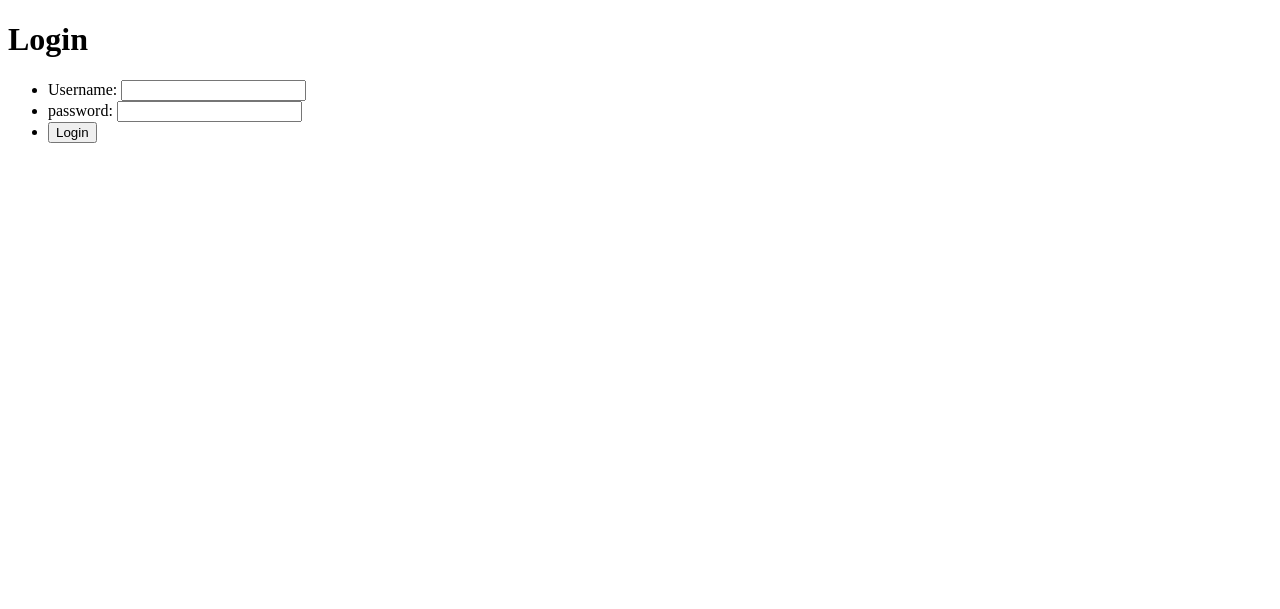
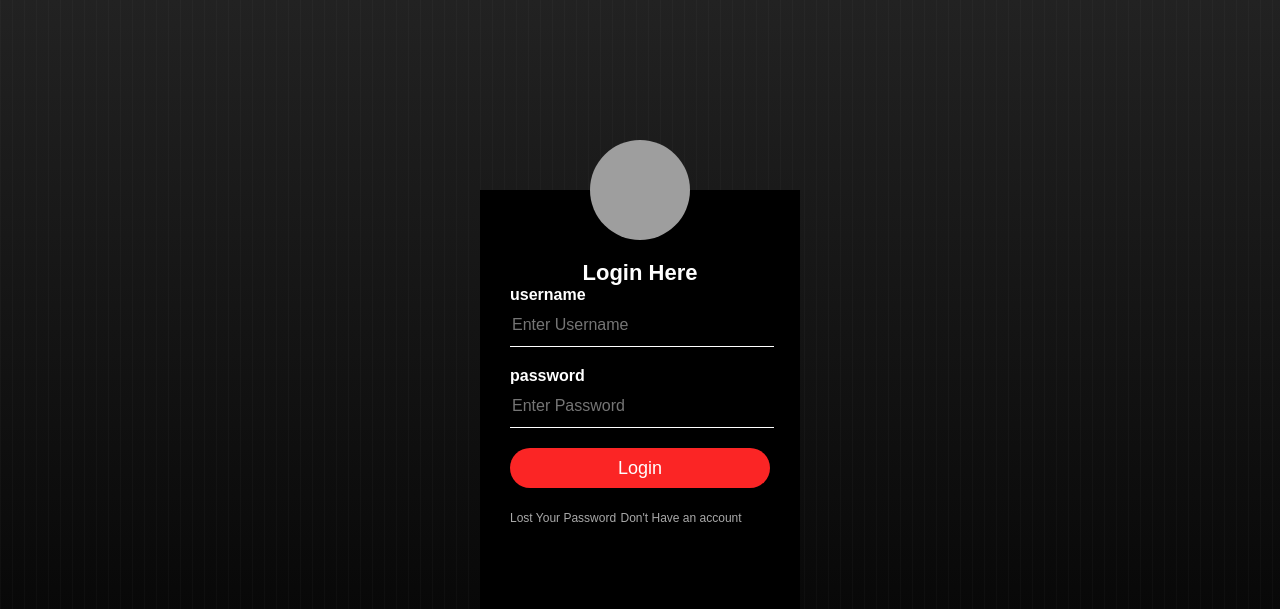
Before and after one commit to RyanfanyfadlyllahAR/pw_2021_203040129, a PHP site: page /login.php in a window 1280 px wide. Shown: the top 609 px of the page. Run offline with PHP 8.4, Linux system fonts and the light colour scheme; grey boxes are pictures that could not be loaded.

Commit message:
menyelesaikan tugas pertemuan 7

```diff
--- a/pertemuan7/login/login.php
+++ b/pertemuan7/login/login.php
@@ -1,54 +1,134 @@
 <?php
-// cek apakah tombol submit sudah teka atau belum
-if(isset($_POST["submit"]) ){
+// cek apakah tombol submit sudah tekan atau belum
+if (isset($_POST["submit"])) {
     // cek username & password
-if($_POST["username"] == "Ryan fany fadlyllah AR" && $_POST["password"] ==
- 	"123") {
+    if ($_POST["username"] == "admin" && $_POST["password"] == "123") {
+
         // jika benar, redirect ke halaman admin
-	header("Location: admi.php");
+        header("Location: admin.php");
         exit;
     } else {
         // jika salah, tampilkan pesan kesalahan
-  	$eror = true;
+        $error = true;
     }
 }
 ?>
 <!DOCTYPE html>
-<html>
+<html lang="en">
+
 <head>
-	<title>Login</title>
+    <meta charset="UTF-8">
+    <title>Login Admin</title>
+    <style>
+        body {
+            margin: 0;
+            padding: 0;
+            background-image: linear-gradient(to right, rgba(255, 255, 255, 0.025) 10%, transparent 0), linear-gradient(#222, #000);
+            background-size: .75em 100%, 100% 100%;
+            background-attachment: fixed;
+            font-family: sans-serif;
+        }
+
+        .loginbox {
+            width: 320px;
+            height: 420px;
+            background: #000;
+            color: #fff;
+            top: 50%;
+            left: 50%;
+            position: absolute;
+            transform: translate(-50%, -50%);
+            box-sizing: border-box;
+            padding: 70px 30px;
+        }
+
+        .avatar {
+            width: 100px;
+            height: 100px;
+            border-radius: 50px;
+            position: absolute;
+            top: -50px;
+            left: calc(50% - 50px);
+        }
+
+        h1 {
+            margin: 0;
+            padding: 0;
+            text-align: center;
+            font-size: 22px;
+        }
+
+        .loginbox p {
+            margin: 0;
+            padding: 0;
+            font-weight: bold;
+        }
+
+        .loginbox input {
+            width: 100%;
+            margin-bottom: 20px;
+        }
+
+        .loginbox input[type="text"],
+        input[type="password"] {
+            border: none;
+            border-bottom: 1px solid #fff;
+            background: transparent;
+            outline: none;
+            height: 40px;
+            color: #fff;
+            font-size: 16px;
+        }
+
+        .loginbox input[type="submit"] {
+            border: none;
+            outline: none;
+            height: 40px;
+            background: #fb2525;
+            color: #fff;
+            font-size: 18px;
+            border-radius: 20px;
+        }
+
+        .loginbox input[type="submit"]:hover {
+            cursor: pointer;
+            background: #ca9a0a;
+            color: #000;
+        }
+
+        .loginbox a {
+            text-decoration: none;
+            font-size: 12px;
+            line-height: 20px;
+            color: darkgrey;
+        }
+
+        .loginbox a:hover {
+            color: #ca9a0a;
+        }
+    </style>
 </head>
+
 <body>
-<h1>Login</h1>
 
-<?php if(isset($eror) ): ?>
-<p style="color : red; font-style: italic;">username / password salah</p>
+    <?php if (isset($error)) : ?>
+        <p style="color: red; font-style: italic">username / password salah!</p>
     <?php endif; ?>
 
-<ul>
+    <div class="loginbox">
+        <img src="../img/fany.JFIF" class="avatar">
+        <h1>Login Here</h1>
         <form action="" method="post">
-	<li>
-		<label for="Username">Username: </label>
-		<input type="text" name="Username" id="Username">
-	</li>
-	<li>
-		<label for="password">password: </label>
-		<input type="password" name="password" id="password">
-	</li>
-	<li>
-		<button type="submit" name="submit">Login</button>
-	</li>
-
-
-
-
+            <p>username</p>
+            <input type="text" name="username" placeholder="Enter Username" id="username">
+            <p>password</p>
+            <input type="password" name="password" placeholder="Enter Password" id="password">
+            <input type="submit" name="submit" value="Login">
+            <a href="#">Lost Your Password</a>
+            <a href="#">Don't Have an account</a>
         </form>
-</ul>
-
-
-
-
-
+    </div>
 
 </body>
+
 </html>
```
Also changed, not shown: pertemuan7/login/admin.php (line endings or trailing spaces). Lines whose indentation alone changed are shown as unchanged.
